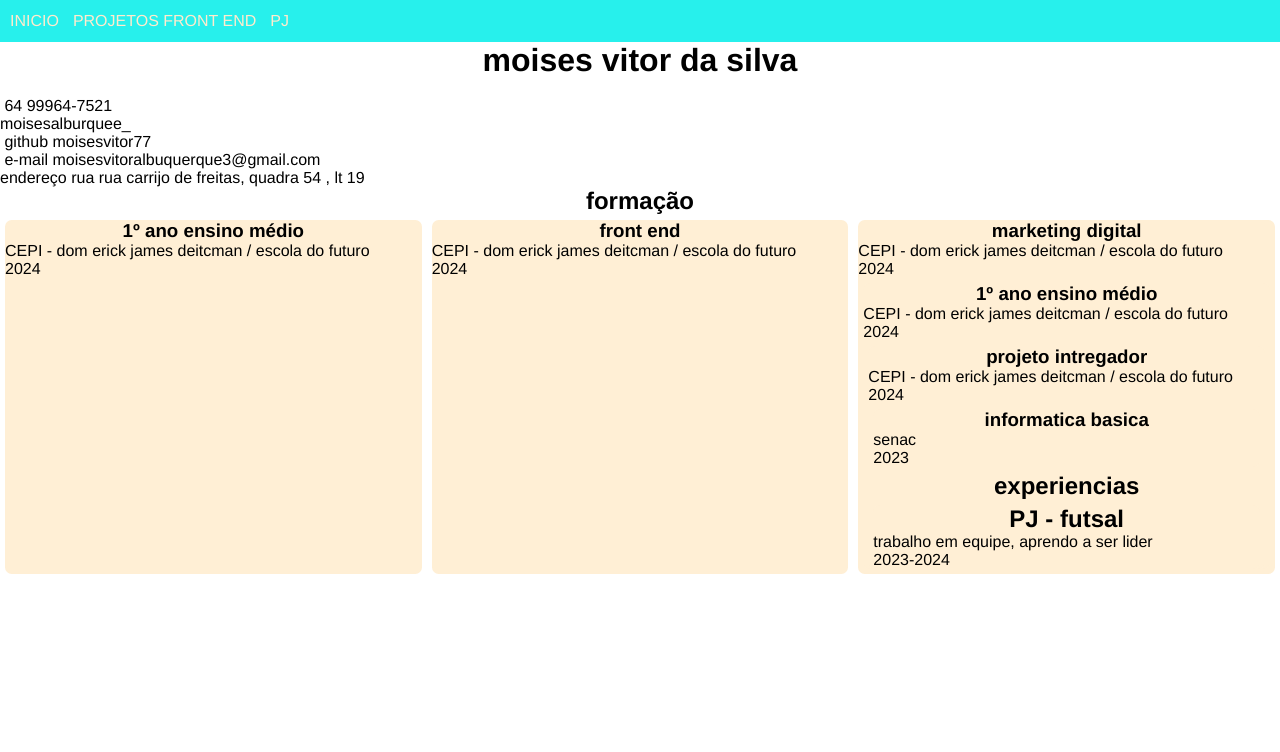
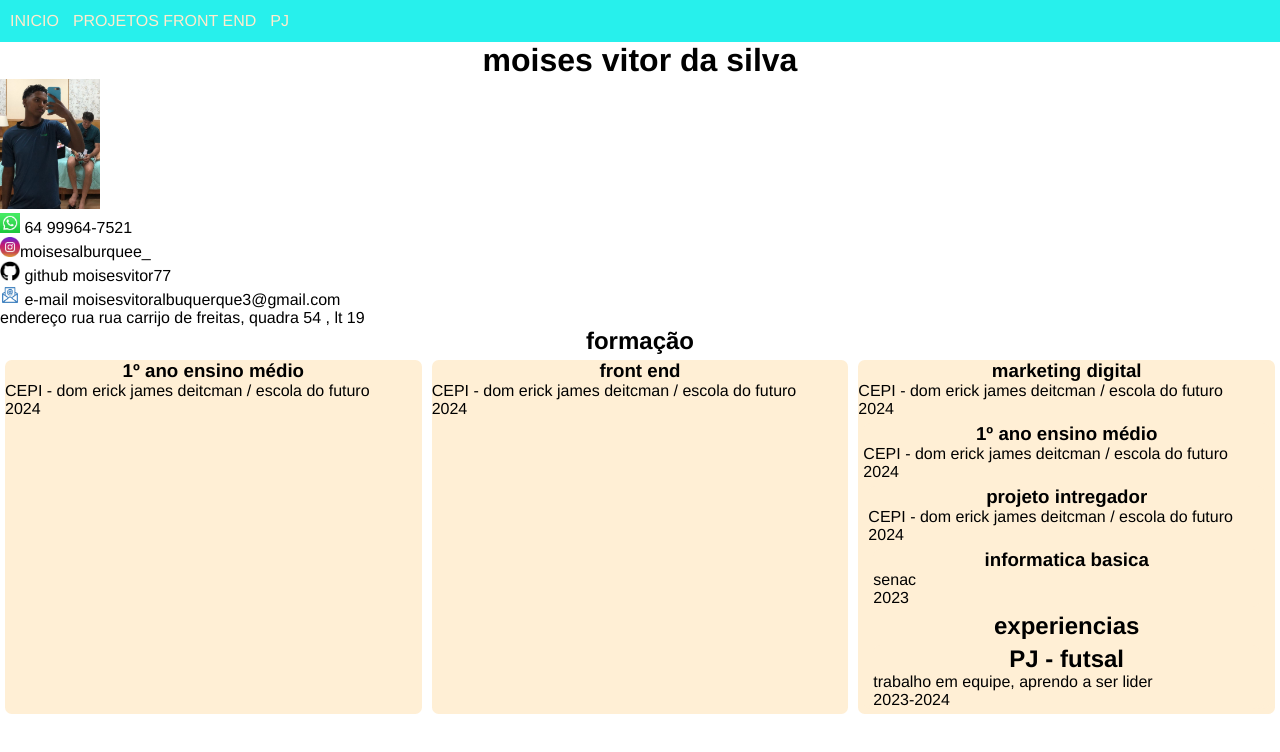
Before and after one commit to moisesvitor77/moisesvitor77, a plain HTML site: page index.html in a window 1280 px wide. Drawn offline with Linux system fonts and the light colour scheme; files that its build step writes are made by us from their sources.

Commit message:
Update index.html

```diff
--- a/index.html
+++ b/index.html
@@ -4,10 +4,10 @@
     <meta charset="UTF-8">
     <meta name="viewport" content="width=device-width, initial-scale=1.0">
     <title>Moises vitor da silva</title>
-    <link rel="shortcut icon" href="imagens/FAVICON.jpg" type="imagens">
-    <link rel="stylesheet" href="css/menu.css">
-    <link rel="stylesheet" href="css/card.css">
-    <link rel="stylesheet" href="css/texto.css">
+    <link rel="shortcut icon" href="FAVICON.jpg" type="imagens">
+    <link rel="stylesheet" href="menu.css">
+    <link rel="stylesheet" href="card.css">
+    <link rel="stylesheet" href="texto.css">
 </head>
 <body>
     <div id="conteudo">
@@ -22,16 +22,16 @@
             <div id="foto"></div>
             <div id="dados">
                 <h1>moises vitor da silva </h1>
-                <img src="imagens/EU.jpeg" width="100px" alt="">
+                <img src="EU.jpeg" width="100px" alt="">
                 <p id="contato">
-                    <a href="" id="whatsapp"><img src="/imagens/whtas.jpg" alt="" width="20px"> 64 99964-7521 <br></a>
-                    <a href="https://www.Instagram.com/moisesalburquee_"target="_blank"id="instragm"><img src="/imagens/instagram.jpg" alt="" width="20px">moisesalburquee_ <br></a>
+                    <a href="" id="whatsapp"><img src="/whtas.jpg" alt="" width="20px"> 64 99964-7521 <br></a>
+                    <a href="https://www.Instagram.com/moisesalburquee_"target="_blank"id="instragm"><img src="/instagram.jpg" alt="" width="20px">moisesalburquee_ <br></a>
                     <a href="https://www.github.com/moisesvitor77" target="_blank" id="github">
-                        <img src="/imagens/github.png" alt="" width="20px">
+                        <img src="/github.png" alt="" width="20px">
                     </a>
                     github moisesvitor77 <br>
                     <a href="malito:moisesvitoralbuquerque3@gmail.com" target="_blank"id="mail" width="20px">
-                        <img src="/imagens/email.png" alt="" width="20px">
+                        <img src="/email.png" alt="" width="20px">
                         e-mail moisesvitoralbuquerque3@gmail.com
                     </a><br>
 
```
